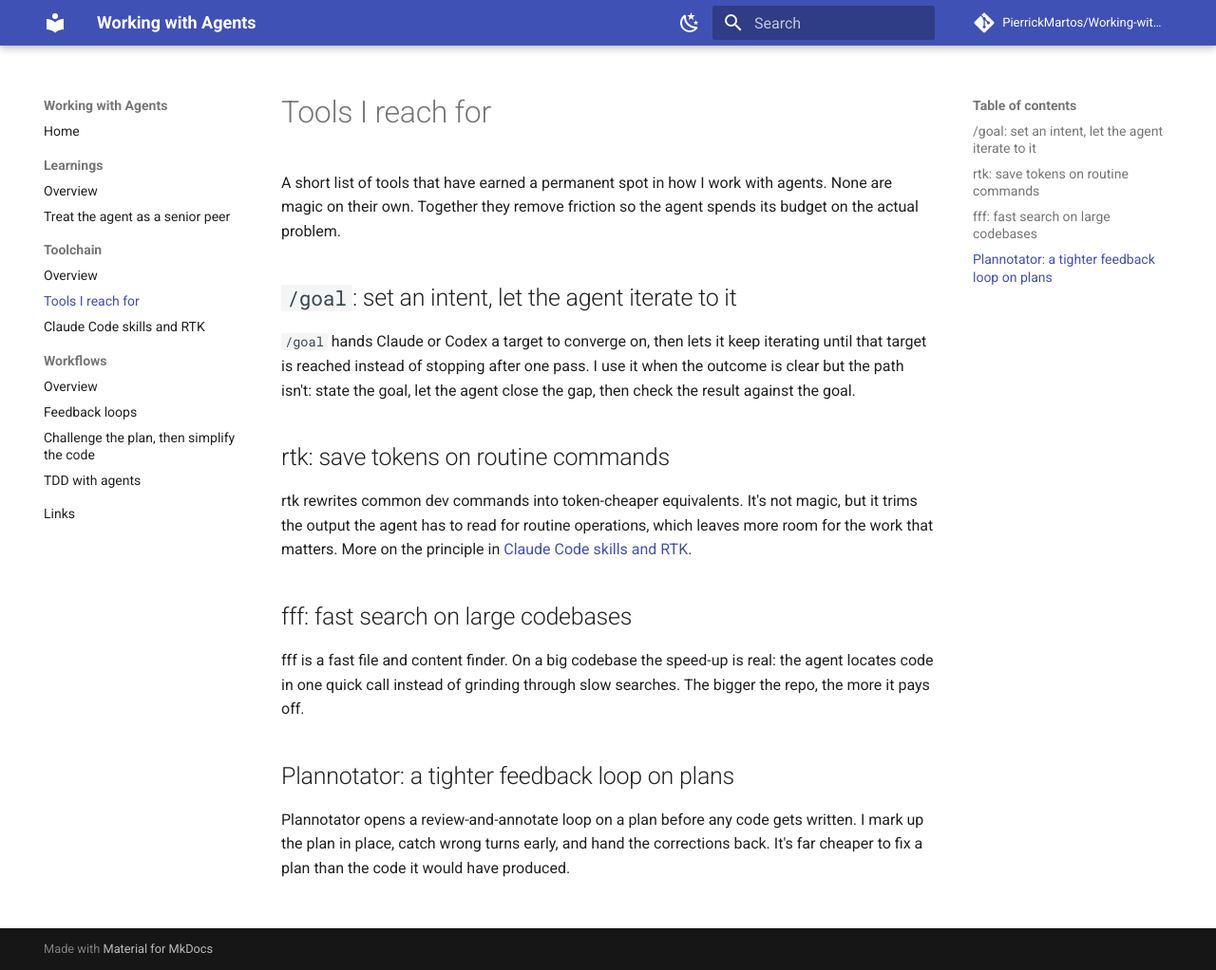
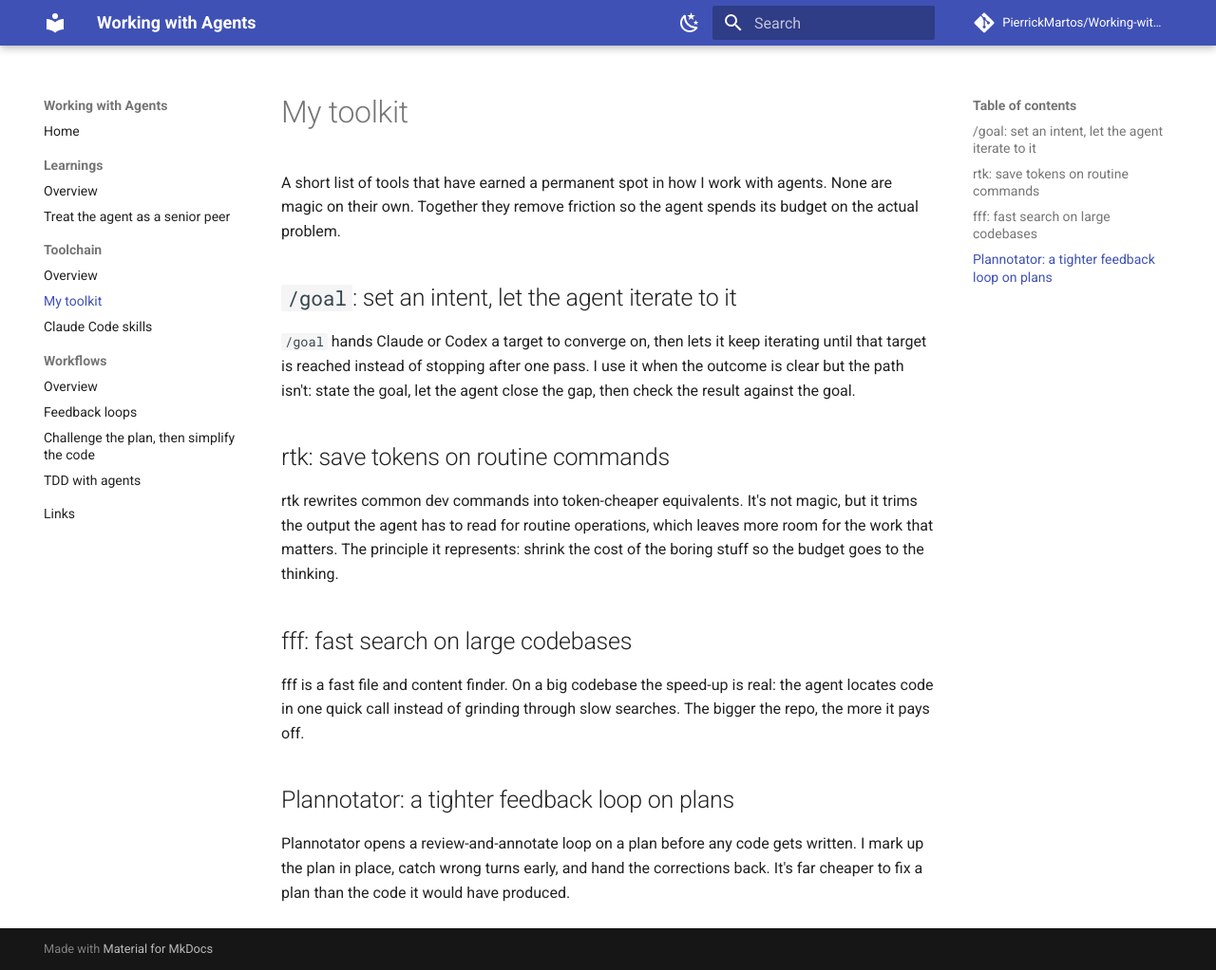
Before and after one commit to PierrickMartos/Working-with-agents, an MkDocs documentation site: the page built from docs/toolchain/my-toolkit.md, in a window 1280 px wide and 1022 px high. Shown: the whole window at 95% size. Built offline with MkDocs 1.6.1 and Material for MkDocs 9.7.7, drawn with Linux system fonts in a browser that asks for light colours; comment, search, counter and statistics services are not loaded.

Commit message:
docs: rename toolkit note, drop RTK duplication from skills note

```diff
--- a/docs/toolchain/tools-i-reach-for.md
+++ b/docs/toolchain/my-toolkit.md
@@ -1,10 +1,10 @@
 ---
-title: Tools I reach for
+title: My toolkit
 date: 2026-06-17
 tags: [toolchain]
 ---
 
-# Tools I reach for
+# My toolkit
 
 A short list of tools that have earned a permanent spot in how I work with agents. None are magic on their own. Together they remove friction so the agent spends its budget on the actual problem.
 
@@ -14,7 +14,7 @@ A short list of tools that have earned a permanent spot in how I work with agent
 
 ## rtk: save tokens on routine commands
 
-rtk rewrites common dev commands into token-cheaper equivalents. It's not magic, but it trims the output the agent has to read for routine operations, which leaves more room for the work that matters. More on the principle in [Claude Code skills and RTK](claude-code-skills-and-rtk.md).
+rtk rewrites common dev commands into token-cheaper equivalents. It's not magic, but it trims the output the agent has to read for routine operations, which leaves more room for the work that matters. The principle it represents: shrink the cost of the boring stuff so the budget goes to the thinking.
 
 ## fff: fast search on large codebases
 
--- a/mkdocs.yml
+++ b/mkdocs.yml
@@ -41,8 +41,8 @@ nav:
       - Treat the agent as a senior peer: learnings/agent-as-senior-peer.md
   - Toolchain:
       - Overview: toolchain/index.md
-      - Tools I reach for: toolchain/tools-i-reach-for.md
-      - Claude Code skills and RTK: toolchain/claude-code-skills-and-rtk.md
+      - My toolkit: toolchain/my-toolkit.md
+      - Claude Code skills: toolchain/claude-code-skills.md
   - Workflows:
       - Overview: workflows/index.md
       - Feedback loops: workflows/feedback-loops.md
```
Also changed, not shown: docs/toolchain/claude-code-skills-and-rtk.md (deleted, +0 -25 lines), docs/toolchain/claude-code-skills.md (added, +15 -0 lines), docs/toolchain/index.md (+2 -2 lines).
